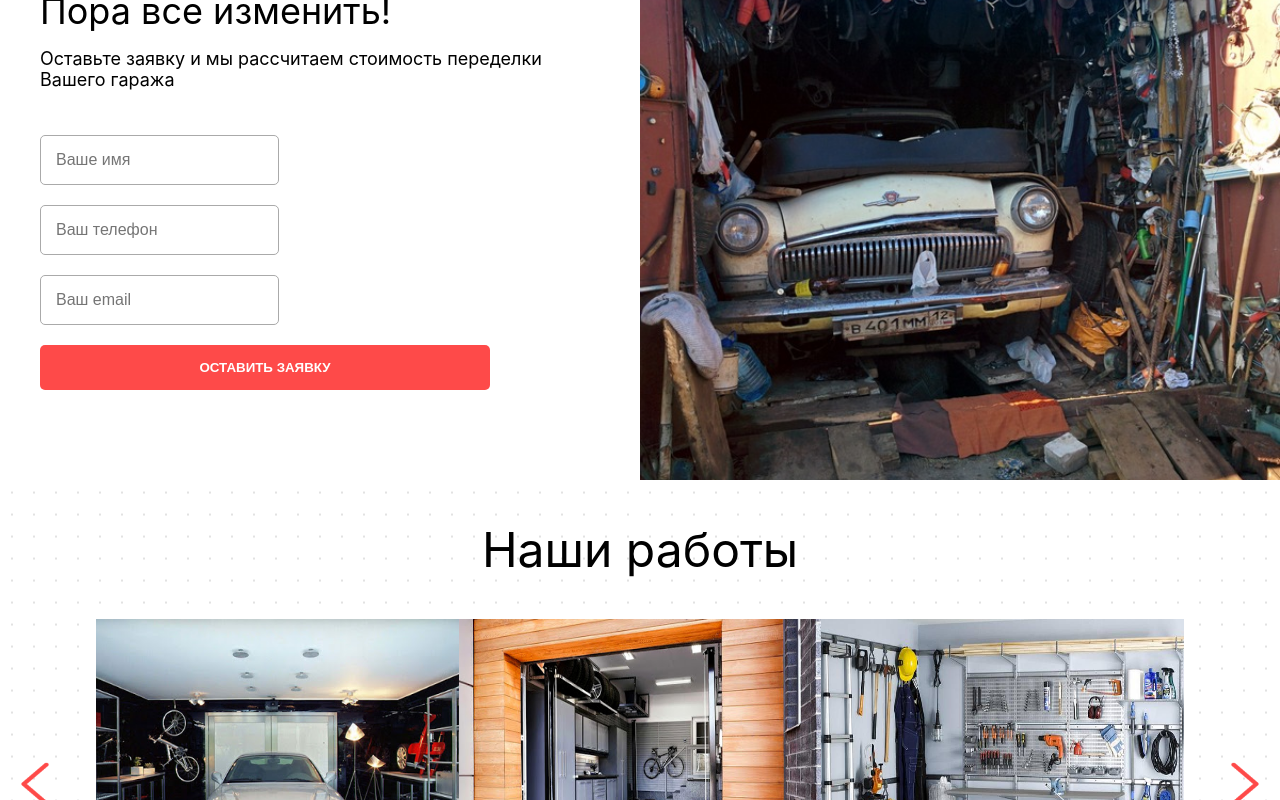
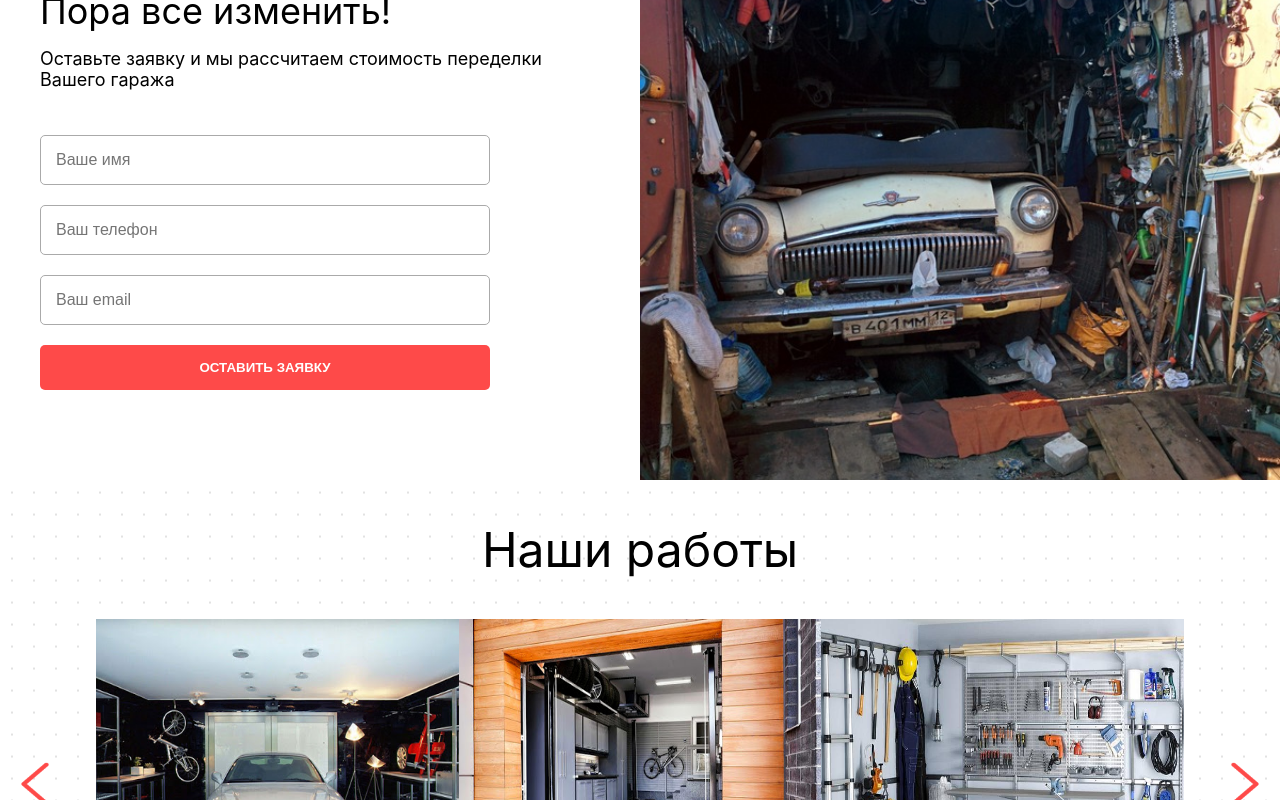
Before and after one commit to Stesha24/garage-sale, a React (Create React App) app: page / in a window 1280 px wide. Shown: the part 1280-2080 px from the top of the page. Built offline with nearby package versions, Linux system fonts and the light colour scheme.

Commit message:
fix form styles

```diff
--- a/src/components/learnMore/LearnMore.js
+++ b/src/components/learnMore/LearnMore.js
@@ -12,9 +12,9 @@ export const LearnMore = ({ breakpoint }) => (
             </div>
             <form className="learnMore__form" name="contacts" method="POST">
                 <input type="hidden" name="form-name" value="contacts" />
-                <label><input type="text" name="name" placeholder="Ваше имя" /></label>
-                <label><input type="text" name="phone" placeholder="Ваш телефон" /></label>
-                <label><input type="text" name="email" placeholder="Ваш email" /></label>
+                <input type="text" name="name" placeholder="Ваше имя" />
+                <input type="text" name="phone" placeholder="Ваш телефон" />
+                <input type="text" name="email" placeholder="Ваш email" />
                 <button type="submit">оставить заявку</button>
             </form>
         </div>
--- a/src/components/learnMore/LearnMore.styles.css
+++ b/src/components/learnMore/LearnMore.styles.css
@@ -34,7 +34,7 @@
     max-width: 450px;
 }
 
-.learnMore__form > label > input {
+.learnMore__form > input {
     min-width: 200px;
     padding: 15px;
     border-radius: 5px;
@@ -78,7 +78,7 @@
         padding: 0;
         font-size: 16px;
     }
-    .learnMore__form > label > input {
+    .learnMore__form > input {
         padding: 12px;
         margin: 8px 0;
         font-size: 14px;
@@ -96,13 +96,13 @@
         max-width: unset;
         align-items: center;
     }
-    .learnMore__form > label > input {
+    .learnMore__form > input {
         min-width: 300px;
     }
 }
 
 @media(max-width: 480px) {
-    .learnMore__form > label > input {
+    .learnMore__form > input {
         min-width: 200px;
     }
 }
```
